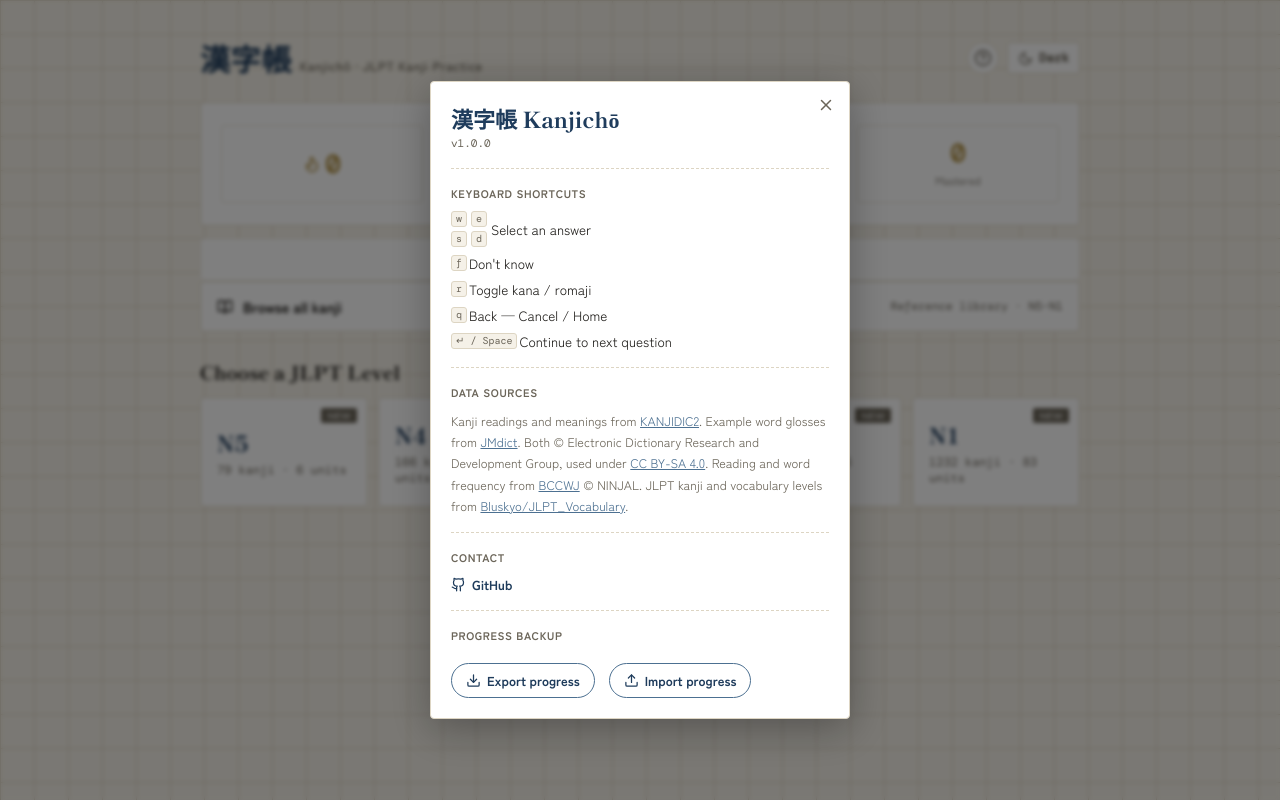
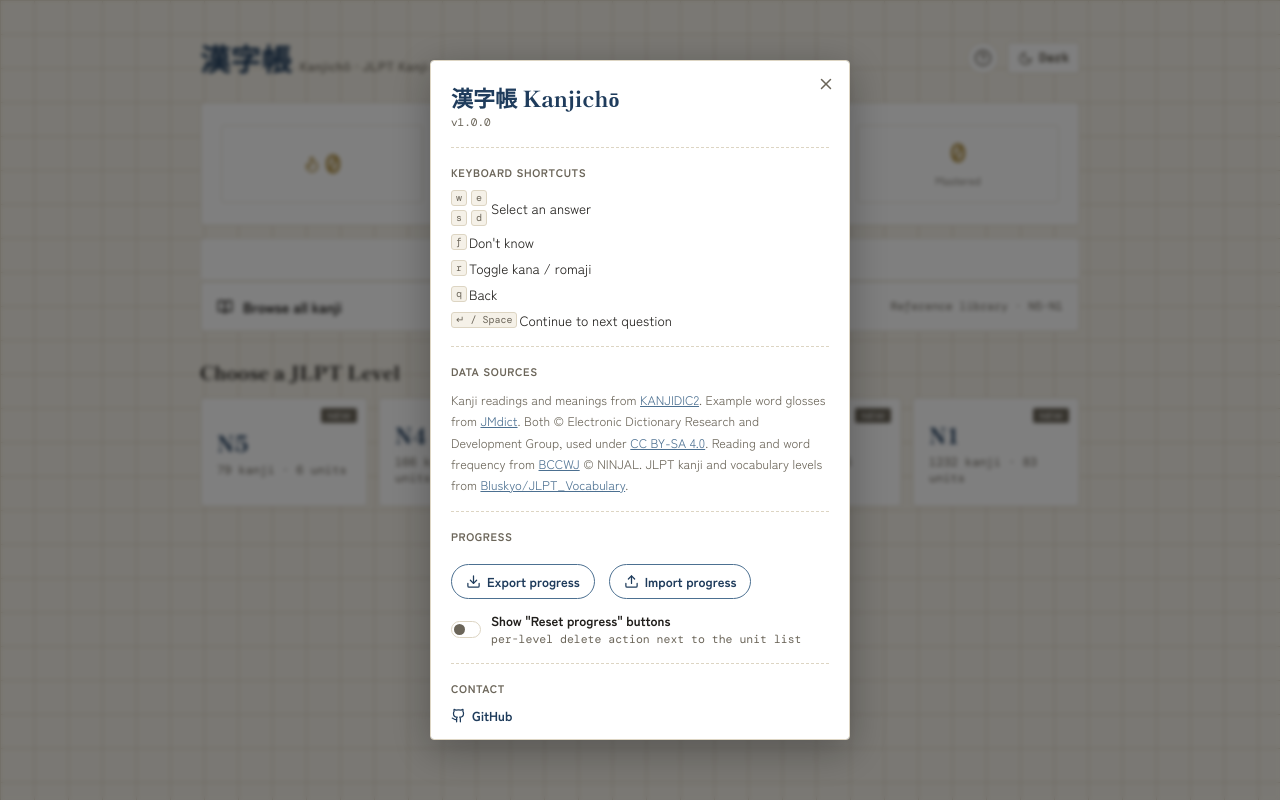
Before and after one commit to Zyxcid/Kanjicho, a React (Vite) app: page / in a window 1280 px wide. Both pictures are taken after a click on the button "Help & about". Built offline with nearby package versions, Linux system fonts and the light colour scheme.

Commit message:
feat reset progress

```diff
--- a/src/App.jsx
+++ b/src/App.jsx
@@ -80,6 +80,23 @@ export default function App() {
     });
   }
 
+  // Toggle "tampilkan tombol Reset progress" di modal Help (seksi
+  // Progress). Default OFF — aksi destruktif jarang dipakai, jadi
+  // disembunyikan sampai diaktifkan. Karena state-nya di sini, tombol di
+  // UnitSelect muncul/hilang LIVE saat toggle diklik (modal Help bahkan
+  // belum perlu ditutup dulu untuk melihatnya).
+  const [showReset, setShowReset] = useState(
+    () => localStorage.getItem("kanji-show-reset") === "1"
+  );
+
+  function toggleShowReset() {
+    setShowReset((v) => {
+      const next = !v;
+      localStorage.setItem("kanji-show-reset", next ? "1" : "0");
+      return next;
+    });
+  }
+
   // activeLevel/activeUnit tertinggal dari route supaya UnitSelect tetap
   // menampilkan level yang benar saat kita sempat route home (mis. Cancel
   // kuis kembali ke level asal kuisnya).
@@ -117,10 +134,12 @@ export default function App() {
     if (routeUnit) setActiveUnit(routeUnit);
   }, [routeLevel, routeUnit]);
 
-  // Muat semua progress + riwayat kuis + statistik kanji dari IndexedDB
-  // sekali saat app dibuka.
-  useEffect(() => {
-    Promise.all([
+  // Muat ulang seluruh data dari IndexedDB ke state React. Dipakai saat
+  // app dibuka dan setelah progress satu level dihapus (Reset progress di
+  // UnitSelect) — semua layar yang bergantung state ini (Home, kartu unit,
+  // streak, pill missed, badge PWA) otomatis ikut bersih tanpa reload.
+  function loadAllData() {
+    return Promise.all([
       storage.getAllProgress(),
       storage.getAllQuizAttempts(),
       storage.getWeakKanji(),
@@ -134,8 +153,11 @@ export default function App() {
       setStreak(s);
       setStreakDoneToday(doneToday);
       setWeakKanji(weak);
-      setLoading(false);
     });
+  }
+
+  useEffect(() => {
+    loadAllData().finally(() => setLoading(false));
   }, []);
 
   const showToast = useCallback((msg) => {
@@ -298,6 +320,16 @@ export default function App() {
     navigate("quiz", { unit: "weak" });
   }
 
+  // Tombol "Reset progress" di UnitSelect: hapus seluruh progress level
+  // itu (deleteLevelProgress di storage.js — dialog konfirmasinya ada di
+  // UnitSelect), lalu muat ulang state. Kontribusi streak dari kuis level
+  // itu ikut hilang karena streak dihitung ulang dari sisa attempts.
+  async function resetLevelProgress(level) {
+    await storage.deleteLevelProgress(level);
+    await loadAllData();
+    showToast(`${level} progress deleted`);
+  }
+
   // Dipanggil dari klik banner "next review" (Home & UnitSelect) — level
   // unit di-derive dari progress-nya sendiri (jlptLevel tersimpan per
   // record), tidak diasumsikan sama dengan activeLevel.
@@ -407,7 +439,7 @@ export default function App() {
           漢字帳 <small>Kanjichō · JLPT Kanji Practice</small>
         </div>
         <div className="kd-topbar-right">
-          <HelpButton />
+          <HelpButton showReset={showReset} onToggleShowReset={toggleShowReset} />
           <ThemeToggle />
         </div>
       </div>
@@ -425,6 +457,8 @@ export default function App() {
           onBack={() => navigate("home")}
           onStartUnit={startUnit}
           onJumpToNextReview={jumpToNextReview}
+          onResetProgress={resetLevelProgress}
+          showReset={showReset}
           weakChars={weakChars}
           onStartWeakReview={startWeakReview}
         />
--- a/src/components/HelpButton.jsx
+++ b/src/components/HelpButton.jsx
@@ -5,7 +5,7 @@ import BackupControls from "./BackupControls";
 
 const GITHUB_URL = "https://github.com/Zyxcid/Kanjicho";
 
-export default function HelpButton() {
+export default function HelpButton({ showReset, onToggleShowReset }) {
   const [open, setOpen] = React.useState(false);
 
   return (
@@ -46,7 +46,7 @@ export default function HelpButton() {
                 <span className="kd-key-hint muted">r</span> Toggle kana / romaji
               </div>
               <div className="kd-help-shortcut-row">
-                <span className="kd-key-hint muted">q</span> Back — Cancel / Home
+                <span className="kd-key-hint muted">q</span> Back
               </div>
               <div className="kd-help-shortcut-row">
                 <span className="kd-key-hint muted wide">↵ / Space</span> Continue to next question
@@ -81,6 +81,26 @@ export default function HelpButton() {
             </div>
 
             <div className="kd-help-section">
+              <div className="kd-help-heading">Progress</div>
+              <BackupControls />
+              <button
+                type="button"
+                role="switch"
+                aria-checked={showReset}
+                className={`kd-help-switch-row ${showReset ? "on" : ""}`}
+                onClick={onToggleShowReset}
+              >
+                <span className="kd-help-switch" aria-hidden="true">
+                  <span className="kd-help-switch-thumb" />
+                </span>
+                <span className="kd-help-switch-label">
+                  Show "Reset progress" buttons
+                  <small>per-level delete action next to the unit list</small>
+                </span>
+              </button>
+            </div>
+
+            <div className="kd-help-section">
               <div className="kd-help-heading">Contact</div>
               <div className="kd-help-links">
                 <a href={GITHUB_URL} target="_blank" rel="noreferrer" className="kd-help-link">
@@ -88,11 +108,6 @@ export default function HelpButton() {
                 </a>
               </div>
             </div>
-
-            <div className="kd-help-section">
-              <div className="kd-help-heading">Progress backup</div>
-              <BackupControls />
-            </div>
           </div>
         </div>
       )}
--- a/src/components/UnitSelect.jsx
+++ b/src/components/UnitSelect.jsx
@@ -1,5 +1,5 @@
 import React, { useState, useEffect } from "react";
-import { ChevronLeft, CircleX } from "lucide-react";
+import { ChevronLeft, CircleX, Trash2 } from "lucide-react";
 import { unitStatus, daysUntil } from "../App.jsx";
 import { loadLevelKanji } from "../lib/dataLoader.js";
 import NextReviewBanner from "./NextReviewBanner.jsx";
@@ -19,6 +19,8 @@ export default function UnitSelect({
   onBack,
   onStartUnit,
   onJumpToNextReview,
+  onResetProgress,
+  showReset,
   weakChars,
   onStartWeakReview,
 }) {
@@ -31,6 +33,9 @@ export default function UnitSelect({
   // practice; "scheduled"/"mastered" DENGAN missed → gate "review dulu"
   // (practice terkunci sampai missed bersih).
   const [pendingDrill, setPendingDrill] = useState(null);
+  // Dialog konfirmasi "Reset progress" (destruktif — hapus seluruh
+  // progress level yang sedang dilihat).
+  const [confirmReset, setConfirmReset] = useState(false);
 
   useEffect(() => {
     let cancelled = false;
@@ -85,7 +90,18 @@ export default function UnitSelect({
 
       <NextReviewBanner stats={stats} onJump={onJumpToNextReview} />
 
-      <div className="kd-section-title">{level} Units</div>
+      <div className="kd-section-title kd-section-title-row">
+        <span>{level} Units</span>
+        {stats.studied > 0 && showReset && (
+          <button
+            className="kd-reset-progress"
+            onClick={() => setConfirmReset(true)}
+            title={`Delete this level's progress: SRS schedule, quiz history and missed kanji. Other levels are not affected.`}
+          >
+            <Trash2 size={13} strokeWidth={2.25} /> Reset progress
+          </button>
+        )}
+      </div>
       <div className="kd-unit-grid">
         {units.map((unitId) => {
           const state = progress[unitId];
@@ -143,6 +159,32 @@ export default function UnitSelect({
           );
         })}
       </div>
+
+      {confirmReset && (
+        <div className="kd-modal-overlay" onClick={() => setConfirmReset(false)}>
+          <div className="kd-modal kd-drill-confirm" onClick={(e) => e.stopPropagation()}>
+            <p className="kd-drill-confirm-text">Delete all {level} progress?</p>
+            <p className="kd-drill-confirm-text">
+              SRS schedule, quiz history and missed kanji for this level will be removed
+            </p>
+            <p className="kd-drill-confirm-text">other levels are not affected</p>
+            <div className="kd-btn-row">
+              <button className="kd-btn secondary" onClick={() => setConfirmReset(false)}>
+                Cancel
+              </button>
+              <button
+                className="kd-btn danger"
+                onClick={() => {
+                  setConfirmReset(false);
+                  onResetProgress(level);
+                }}
+              >
+                Delete
+              </button>
+            </div>
+          </div>
+        </div>
+      )}
 
       {pendingDrill && (() => {
         // Popup ini punya dua wajah: unit masih punya missed kanji →
--- a/src/styles/global.css
+++ b/src/styles/global.css
@@ -449,6 +449,9 @@ body {
 .kd-btn.primary:hover { filter: brightness(1.08); }
 .kd-btn.secondary { background: var(--surface); color: var(--indigo); border: 1.5px solid var(--paper-line); }
 .kd-btn.secondary:hover { border-color: var(--indigo-soft); }
+/* Varian destruktif (tombol Delete di dialog reset progress) — merah seal. */
+.kd-btn.danger { background: var(--seal); color: #fff; }
+.kd-btn.danger:hover { filter: brightness(1.08); }
 
 .kd-toast {
   position: fixed; bottom: 20px; left: 50%; transform: translateX(-50%); background: var(--toast-bg); color: var(--toast-fg);
@@ -545,6 +548,12 @@ body {
 /* Judul seksi + jumlah inline */
 .kd-section-title-row {
   display: flex; align-items: baseline; justify-content: space-between; gap: 12px;
+}
+/* Tombol "Reset progress" */
+.kd-reset-progress {
+  display: flex; align-items: center; gap: 5px; background: none; border: none;
+  color: var(--seal); font-family: 'DM Mono', monospace; font-size: 11.5px;
+  font-weight: 500; cursor: pointer; padding: 2px 0;
 }
 .kd-browse-count-inline {
   font-family: 'DM Mono', monospace; font-size: 12px; color: var(--ink-soft); font-weight: 400;
@@ -652,6 +661,9 @@ body {
   text-decoration: none; font-weight: 700;
 }
 .kd-help-link:hover { color: var(--indigo-soft); }
+/* Tombol Export/Import progress di modal Help (lihat BackupControls.jsx).
+   Pil bergaya link supaya seirama dengan .kd-help-link, tapi berborder
+   dan klik-able sebagai <button>. */
 .kd-help-btn {
   display: flex; align-items: center; gap: 6px; font-size: 13px;
   font-weight: 700; color: var(--indigo); background: none;
@@ -660,6 +672,31 @@ body {
   font-family: inherit;
 }
 .kd-help-btn:hover { color: var(--indigo-soft); }
+/* Baris toggle switch di modal Help — dipakai untuk "tampilkan tombol
+   Reset progress" (seksi Progress). Track 30px + thumb 11px; state on
+   = class .on di row (track indigo, thumb geser kanan). */
+.kd-help-switch-row {
+  display: flex; align-items: center; gap: 10px; background: none;
+  border: none; padding: 12px 0 0; cursor: pointer; text-align: left;
+  font-family: inherit; color: var(--ink);
+}
+.kd-help-switch {
+  flex: none; width: 30px; height: 17px; border-radius: 999px;
+  border: 1px solid var(--paper-line); background: var(--surface);
+  position: relative; transition: background 0.15s, border-color 0.15s;
+}
+.kd-help-switch-thumb {
+  position: absolute; top: 2px; left: 2px; width: 11px; height: 11px;
+  border-radius: 50%; background: var(--ink-soft);
+  transition: transform 0.15s, background 0.15s;
+}
+.kd-help-switch-row.on .kd-help-switch { background: var(--indigo); border-color: var(--indigo); }
+.kd-help-switch-row.on .kd-help-switch-thumb { transform: translateX(13px); background: #fff; }
+.kd-help-switch-label { font-size: 13px; font-weight: 700; display: flex; flex-direction: column; gap: 2px; }
+.kd-help-switch-label small {
+  font-family: 'DM Mono', monospace; font-weight: 400; font-size: 11.5px;
+  color: var(--ink-soft);
+}
 .kd-yomi-tag-neutral { background: var(--paper); color: var(--ink-soft); }
 .kd-yomi-tag-indigo { background: var(--indigo); color: #fff; }
 .kd-browse-modal-meta {
```
Also changed, not shown: src/lib/backup.js, src/lib/storage.js, 1 other file (tests, documents, lock files or other folders).
